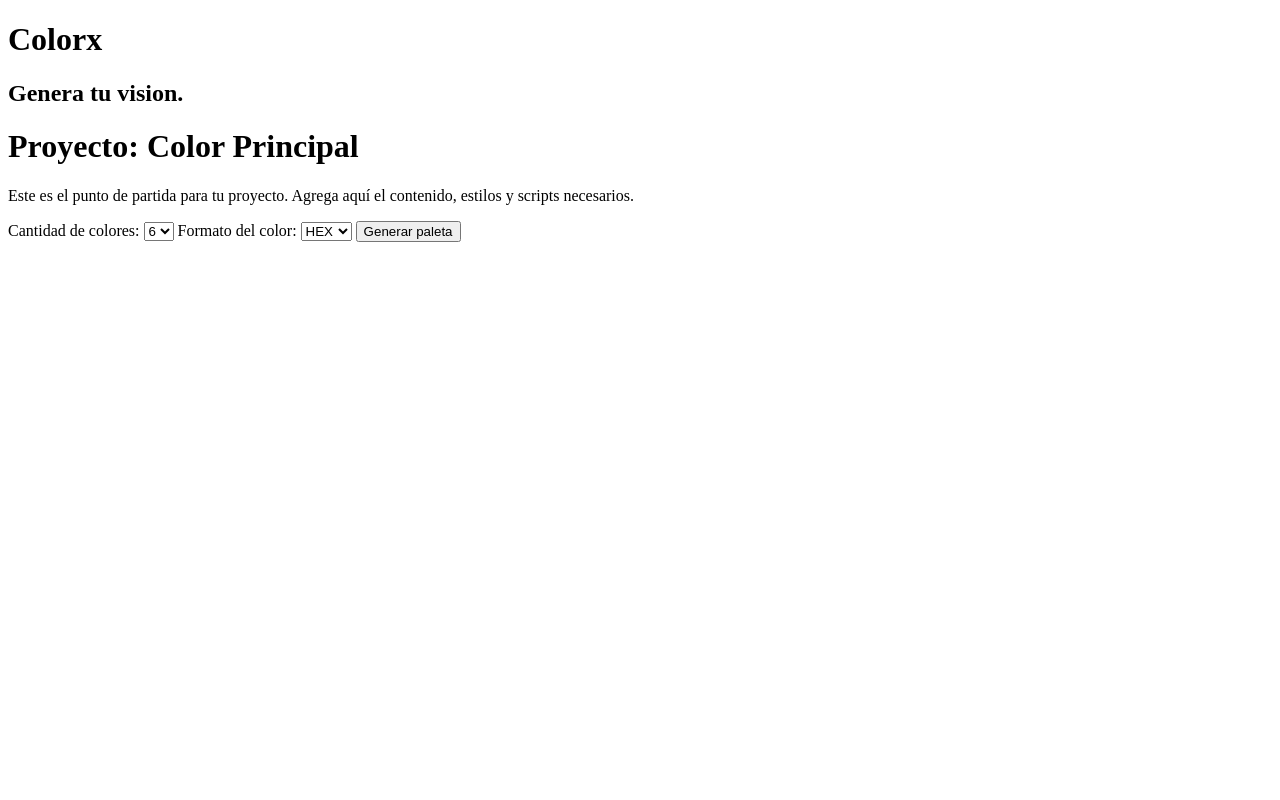
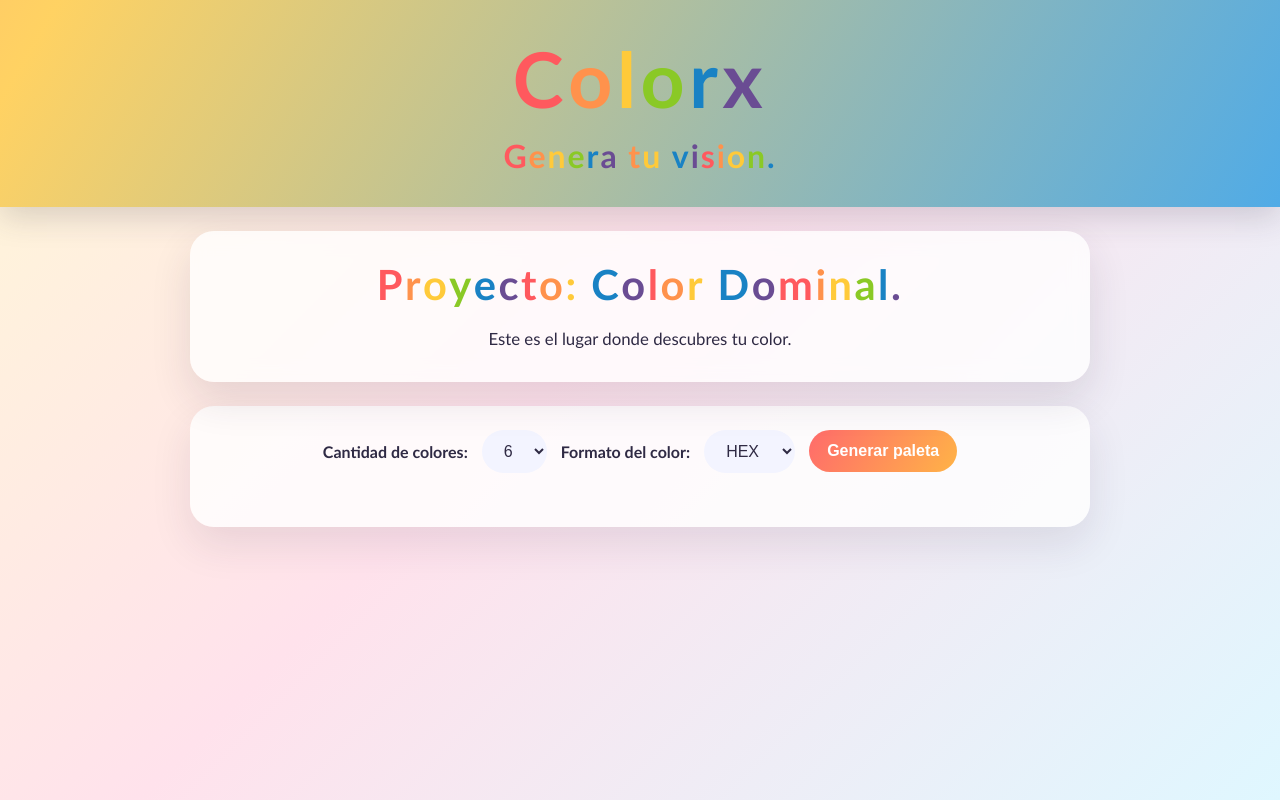
Before and after one commit to Williamvson/ProyectoM1_WilliamZepeda, a plain HTML site: page Desarrollo/colorxprinc.html in a window 1280 px wide. Drawn offline with Linux system fonts and the light colour scheme.

Commit message:
pagina con diseño css

```diff
--- a/Desarrollo/JS/colorxprinc.js
+++ b/Desarrollo/JS/colorxprinc.js
@@ -1,4 +1,3 @@
-
 function generarColor() {
     const numerosYletras = "0123456789ABCDEF";
     let color = "#";
@@ -17,14 +16,6 @@ function generarColorRGB() {
     const azul = Math.floor(Math.random() * 256);
 
     return `rgb(${rojo}, ${verde}, ${azul})`;
-}
-
-function generarColorHSL() {
-    const tono = Math.floor(Math.random() * 360);
-    const saturacion = Math.floor(Math.random() * 101);
-    const luminosidad = Math.floor(Math.random() * 101);
-
-    return `hsl(${tono}, ${saturacion}%, ${luminosidad}%)`;
 }
 
 function obtenerColorSegunFormato(formato) {
@@ -65,3 +56,21 @@ function crearColores() {
         contenedor.appendChild(tarjeta);
     }
 }
+
+function decorarTitulos() {
+    const titulos = document.querySelectorAll("header h1, header h2, main h1");
+
+    titulos.forEach((titulo) => {
+        const texto = titulo.textContent;
+        titulo.innerHTML = "";
+
+        for (const letra of texto) {
+            const span = document.createElement("span");
+            span.className = "letra-color";
+            span.innerHTML = letra === " " ? "&nbsp;" : letra;
+            titulo.appendChild(span);
+        }
+    });
+}
+
+document.addEventListener("DOMContentLoaded", decorarTitulos);
--- a/Desarrollo/colorxprinc.html
+++ b/Desarrollo/colorxprinc.html
@@ -12,8 +12,8 @@
         <h2>Genera tu vision.</h2>
     </header>
     <main>
-            <h1>Proyecto: Color Principal</h1>
-            <p>Este es el punto de partida para tu proyecto. Agrega aquí el contenido, estilos y scripts necesarios.</p>
+            <h1>Proyecto: Color Dominal.</h1>
+            <p>Este es el lugar donde descubres tu color.</p>
     </main>
     <form class ="formulario">
         <label>Cantidad de colores:</label>
@@ -26,7 +26,6 @@
             <select id="formatoColor">
                 <option value="hex">HEX</option>
                 <option value="rgb">RGB</option>
-                <option value="hsl">HSL</option>
             </select>
             <button type="button" onclick="crearColores()">Generar paleta</button>
             <div id="contenedorColores"></div>
--- a/Desarrollo/css/Colorxprinc.css
+++ b/Desarrollo/css/Colorxprinc.css
@@ -1,3 +1,157 @@
+* {
+    box-sizing: border-box;
+}
+
+body {
+    margin: 0;
+    min-height: 100vh;
+    font-family: "Trebuchet MS", sans-serif;
+    background: linear-gradient(135deg, #fff8d6 0%, #ffe2ec 45%, #dff7ff 100%);
+    color: #2f2a44;
+}
+
+header {
+    padding: 32px 20px;
+    text-align: center;
+    background: linear-gradient(120deg, rgba(255, 99, 132, 0.9), rgba(255, 206, 86, 0.9), rgba(54, 162, 235, 0.9));
+    background-size: 200% 200%;
+    color: #ffffff;
+    box-shadow: 0 10px 30px rgba(47, 42, 68, 0.18);
+    animation: fondoHeader 10s ease infinite;
+}
+
+main,
+.formulario {
+    width: min(900px, calc(100% - 32px));
+    margin: 24px auto;
+}
+
+main {
+    background: rgba(255, 255, 255, 0.78);
+    border-radius: 24px;
+    padding: 28px;
+    box-shadow: 0 18px 40px rgba(47, 42, 68, 0.12);
+    backdrop-filter: blur(10px);
+}
+
+.formulario {
+    display: flex;
+    flex-wrap: wrap;
+    gap: 14px;
+    align-items: center;
+    justify-content: center;
+    padding: 24px;
+    background: rgba(255, 255, 255, 0.82);
+    border-radius: 24px;
+    box-shadow: 0 18px 40px rgba(47, 42, 68, 0.1);
+}
+
+label {
+    font-weight: 700;
+}
+
+select,
+button {
+    border: none;
+    border-radius: 999px;
+    padding: 12px 18px;
+    font-size: 1rem;
+}
+
+select {
+    background: #f3f4ff;
+    color: #2f2a44;
+}
+
+button {
+    background: linear-gradient(120deg, #ff6b6b, #ffb347);
+    color: #ffffff;
+    font-weight: 700;
+    cursor: pointer;
+    transition: transform 0.25s ease, box-shadow 0.25s ease;
+}
+
+button:hover {
+    transform: translateY(-2px) scale(1.03);
+    box-shadow: 0 12px 22px rgba(255, 107, 107, 0.28);
+}
+
+h1,
+h2 {
+    margin: 0;
+}
+
+header h1,
+header h2,
+main h1 {
+    letter-spacing: 0.06em;
+}
+
+header h1 {
+    font-size: clamp(2.8rem, 7vw, 4.8rem);
+}
+
+header h2 {
+    margin-top: 12px;
+    font-size: clamp(1.2rem, 3.2vw, 2rem);
+}
+
+main h1 {
+    margin-bottom: 16px;
+    font-size: clamp(1.8rem, 4vw, 2.6rem);
+    text-align: center;
+}
+
+.letra-color {
+    display: inline-block;
+    transition: transform 0.25s ease, color 0.25s ease, text-shadow 0.25s ease;
+}
+
+.letra-color:hover {
+    color: #ffffff;
+    transform: translateY(-6px) scale(1.15) rotate(-4deg);
+    text-shadow: 0 0 12px rgba(255, 255, 255, 0.75);
+}
+
+.letra-color:nth-child(6n + 1) {
+    color: #ff595e;
+}
+
+.letra-color:nth-child(6n + 2) {
+    color: #ff924c;
+}
+
+.letra-color:nth-child(6n + 3) {
+    color: #ffca3a;
+}
+
+.letra-color:nth-child(6n + 4) {
+    color: #8ac926;
+}
+
+.letra-color:nth-child(6n + 5) {
+    color: #1982c4;
+}
+
+.letra-color:nth-child(6n) {
+    color: #6a4c93;
+}
+
+p {
+    margin: 0;
+    text-align: center;
+    line-height: 1.7;
+    font-size: 1.05rem;
+}
+
+#contenedorColores {
+    display: flex;
+    flex-wrap: wrap;
+    justify-content: center;
+    width: 100%;
+    margin-top: 16px;
+}
+
 .tarjeta-color {
     width: 120px;
     height: 120px;
@@ -5,7 +159,30 @@
     align-items: center;
     justify-content: center;
     margin: 10px;
-    border-radius: 12px;
+    border-radius: 18px;
     font-weight: bold;
-    color: hsl(0, 0%, 100%);
+    color: #ffffff;
+    box-shadow: 0 12px 24px rgba(47, 42, 68, 0.18);
+    transition: transform 0.25s ease, box-shadow 0.25s ease;
 }
+
+.rgb {
+    font-size: 0.3rem;
+}
+
+.tarjeta-color:hover {
+    transform: translateY(-6px) rotate(-2deg);
+    box-shadow: 0 18px 30px rgba(47, 42, 68, 0.24);
+}
+
+@keyframes fondoHeader {
+    0% {
+        background-position: 0% 50%;
+    }
+    50% {
+        background-position: 100% 50%;
+    }
+    100% {
+        background-position: 0% 50%;
+    }
+}
```
